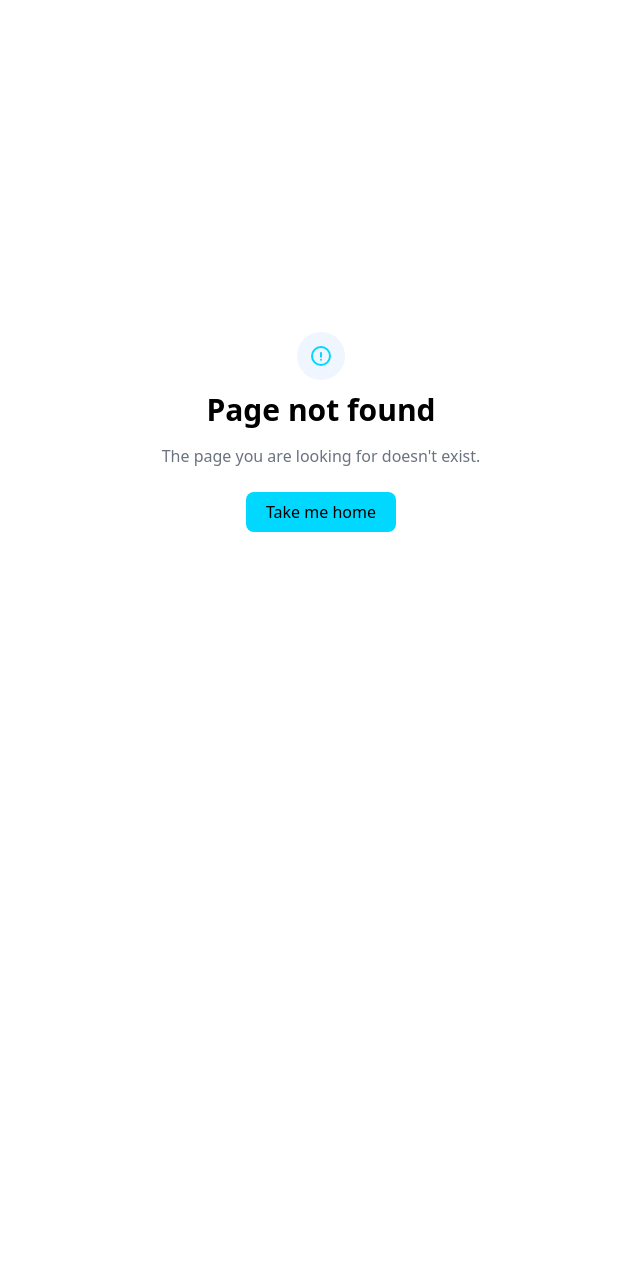
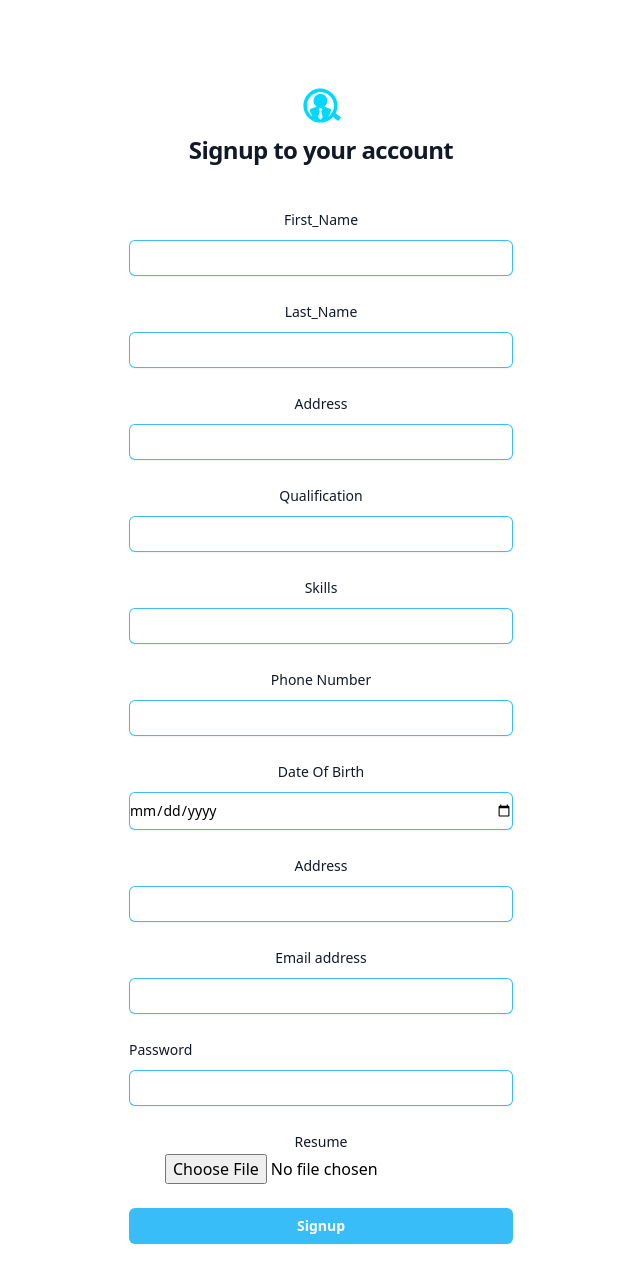
Before and after one commit to dixitudit/Corporate-Recruitment-System, a React (Vite) app in the folder Client/: page /register-as-candidate in a window 1280 px wide. Before the commit this address had no page. Shown: the top 1282 px of the page, without its empty margins (319-959 px from the left). Before the commit the page ends 864 px from the top, so only its background shows below. Built offline with nearby package versions, Linux system fonts and the light colour scheme.

Commit message:
SignUp Page

```diff
--- a/Client/src/App.jsx
+++ b/Client/src/App.jsx
@@ -2,6 +2,7 @@ import './App.css';
 import IndexPage from './Pages/IndexPage';
 import Login from './Pages/Login';
 import Jobs from './Pages/Jobs';
+import Registercandidate from './Pages/Registercandidate';
 import {Route, Routes} from 'react-router-dom';
 import NotFound from './Pages/NotFound';
 import axios from "axios";
@@ -16,6 +17,7 @@ function App() {
       <Route index element={<IndexPage/>} />
       <Route path="/login" element={<Login/>} />
       <Route path="/jobs" element={<Jobs/>}/>
+      <Route path="/register-as-candidate" element={<Registercandidate/>}/>
       <Route path="*" element={<NotFound/>}/>
     </Routes>
   )
--- a/Client/src/Pages/App.js
+++ /dev/null
@@ -1,9 +0,0 @@
-import './App.css';
-import Login from './Components/Login';
-function App(){
-    return(
-        <div>
-            <Login/>
-        </div>
-    );
-}
--- a/Client/src/Pages/IndexPage.jsx
+++ b/Client/src/Pages/IndexPage.jsx
@@ -1,5 +1,6 @@
 import Footer from "../components/Footer";
 import NavBar from "../components/NavBar";
+
 import Typed from "react-typed";
 import laptop from "../assets/laptop.jpg"
 export default function IndexPage() {
--- a/Client/src/Pages/Login.jsx
+++ b/Client/src/Pages/Login.jsx
@@ -1,7 +1,7 @@
 
 import React from 'react'
+import { useState } from 'react';
 import PopUp from '../components/PopUp';
-import { useState  } from "react"
 
 
  const Login = () => {
--- /dev/null
+++ b/Client/src/Pages/Registercandidate.jsx
@@ -0,0 +1,115 @@
+import React from 'react';
+
+
+
+ const Registercandidate = () => {
+  return (
+
+  <div class="flex min-h-full flex-col justify-center px-6 py-12 lg:px-8">
+    <div class="sm:mx-auto sm:w-full sm:max-w-sm">
+      <div className='justify-center flex'>
+    <svg version="1.0" xmlns="http://www.w3.org/2000/svg" width="38.000000pt" height="39.000000pt" viewBox="0 0 349.000000 356.000000" preserveAspectRatio="xMidYMid meet" >
+      <g transform="translate(0.000000,356.000000) scale(0.100000,-0.100000)" fill="#00D8FF" stroke="none">
+          <path d="M1470 2965 c-153 -28 -349 -111 -470 -201 -251 -184 -419 -449 -476 -751 -24 -131 -15 -375 19 -498 69 -247 196 -448 381 -603 96 -80 136 -107 242 -160 164 -82 320 -117 529 -116 114 1 161 6 253 27 196 45 373 138 517 269 40 38 79 68 85 68 7 0 94 -57 193 -127 l181 -126 29 34 c34 40 147 209 147 220 0 4 -83 65 -185 136 -102 70 -183 132 -181 138 81 184 113 305 122 468 14 232 -40 451 -166 671 -86 151 -275 333 -440 424 -87 49 -227 99 -337 121 -120 25 -324 27 -443 6z m434 -249 c277 -77 483 -241 610 -486 176 -339 118 -770 -142 -1051 -69 -74 -140 -135 -148 -126 -3 3 12 29 34 59 74 98 140 263 158 396 l6 48 -83 39 c-107 48 -227 90 -319 109 -39 8 -74 17 -77 20 -4 3 7 16 23 28 204 156 254 431 116 644 -52 80 -109 129 -201 172 -67 32 -86 37 -172 40 -70 3 -112 0 -155 -13 -188 -54 -315 -202 -344 -400 -22 -143 41 -310 157 -414 l66 -60 -39 -6 c-109 -19 -233 -60 -366 -122 -91 -42 -91 -43 -58 -181 25 -103 75 -213 135 -298 25 -35 43 -64 39 -64 -19 0 -116 85 -169 149 -162 193 -233 401 -222 651 6 147 28 233 92 365 131 271 382 461 683 515 73 14 308 4 376 -14z m-148 -1102 c35 -20 66 -39 68 -43 3 -4 -17 -39 -44 -77 -28 -37 -48 -75 -45 -84 19 -64 105 -395 105 -406 0 -14 -138 -167 -156 -172 -6 -2 -45 35 -87 81 l-76 84 33 129 c55 209 67 248 88 270 15 17 16 23 5 27 -20 8 -109 135 -102 147 7 11 126 80 138 80 5 0 38 -16 73 -36z"/>
+      </g>
+      </svg>
+      </div>
+      <h2 class=" text-center text-2xl font-bold leading-9 tracking-tight text-gray-900">Signup to your account</h2>
+    </div>
+
+
+    <div class="mt-10 sm:mx-auto sm:w-full sm:max-w-sm">
+      <form class="space-y-6">
+
+        <div>
+          <label for="name" class="block text-sm font-medium leading-6 text-gray-900">First_Name</label>
+          <div class="mt-2" >
+            <input id="name" name="name" type="text" autocomplete="email" required class="block w-full rounded-md border-0 py-1.5 text-grey-1000 shadow-sm ring-1 ring-inset ring-sky-400 placeholder:text-sky-400 focus:ring-2 focus:ring-inset focus:ring-sky-400 sm:text-sm sm:leading-6"/>
+          </div>
+        </div>
+
+        <div>
+          <label forName="name" className="block text-sm font-medium leading-6 text-gray-900">Last_Name</label>
+          <div class="mt-2" >
+            <input id="name" name="name" type="text" autocomplete="email" required class="block w-full rounded-md border-0 py-1.5 text-grey-1000 shadow-sm ring-1 ring-inset ring-sky-400 placeholder:text-sky-400 focus:ring-2 focus:ring-inset focus:ring-sky-400 sm:text-sm sm:leading-6"/>
+          </div>
+        </div>
+
+        <div>
+          <label for="address" class="block text-sm font-medium leading-6 text-gray-900">Address</label>
+          <div class="mt-2">
+            <input id="address" name="address" type="text" autocomplete="address" required class="block w-full rounded-md border-0 py-1.5 text-gray-1000 shadow-sm ring-1 ring-inset ring-sky-400 placeholder:text-sky-400 focus:ring-2 focus:ring-inset focus:ring-sky-400 sm:text-sm sm:leading-6"/>
+          </div>
+        </div>
+
+        <div>
+          <label for="Qualification" class="block text-sm font-medium leading-6 text-gray-900">Qualification</label>
+          <div class="mt-2">
+            <input id="qualification" name="qualification" type="text" autocomplete="qualification" required class="block w-full rounded-md border-0 py-1.5 text-gray-1000 shadow-sm ring-1 ring-inset ring-sky-400 placeholder:text-sky-400 focus:ring-2 focus:ring-inset focus:ring-sky-400 sm:text-sm sm:leading-6"/>
+          </div>
+        </div>
+
+        <div>
+          <label for="skills" class="block text-sm font-medium leading-6 text-gray-900">Skills</label>
+          <div class="mt-2">
+            <input id="skills" name="skills" type="text" autocomplete="skills" required class="block w-full rounded-md border-0 py-1.5 text-gray-1000 shadow-sm ring-1 ring-inset ring-sky-400 placeholder:text-sky-400 focus:ring-2 focus:ring-inset focus:ring-sky-400 sm:text-sm sm:leading-6"/>
+          </div>
+        </div>
+
+        <div>
+          <label for="PhoneNo" class="block text-sm font-medium leading-6 text-gray-900">Phone Number</label>
+          <div class="mt-2">
+            <input id="PhoneNo" name="PhoneNo" type="tel" autocomplete="PhoneNo" required class="block w-full rounded-md border-0 py-1.5 text-gray-1000 shadow-sm ring-1 ring-inset ring-sky-400 placeholder:text-sky-400 focus:ring-2 focus:ring-inset focus:ring-sky-400 sm:text-sm sm:leading-6"/>
+          </div>
+        </div>
+
+        <div>
+          <label for="dateofbirth" class="block text-sm font-medium leading-6 text-gray-900">Date Of Birth</label>
+          <div class="mt-2">
+            <input id="dateofbirth" name="dateofbirth" type="date" placeholder="dd-mm-yyyy" required class="block w-full rounded-md border-0 py-1.5 text-gray-1000 shadow-sm ring-1 ring-inset ring-sky-400 placeholder:text-sky-400 focus:ring-2 focus:ring-inset focus:ring-sky-400 sm:text-sm sm:leading-6"/>
+          </div>
+        </div>
+
+        <div>
+          <label for="address" class="block text-sm font-medium leading-6 text-gray-900">Address</label>
+          <div class="mt-2">
+            <input id="address" name="address" type="text" autocomplete="address" required class="block w-full rounded-md border-0 py-1.5 text-gray-1000 shadow-sm ring-1 ring-inset ring-sky-400 placeholder:text-sky-400 focus:ring-2 focus:ring-inset focus:ring-sky-400 sm:text-sm sm:leading-6"/>
+          </div>
+        </div>
+
+        <div>
+          <label for="email" class="block text-sm font-medium leading-6 text-gray-900">Email address</label>
+          <div class="mt-2">
+            <input id="email" name="email" type="email" autocomplete="email" required class="block w-full rounded-md border-0 py-1.5 text-gray-1000 shadow-sm ring-1 ring-inset ring-sky-400 placeholder:text-sky-400 focus:ring-2 focus:ring-inset focus:ring-sky-400 sm:text-sm sm:leading-6"/>
+          </div>
+        </div>
+
+        <div>
+          <div class="flex items-center justify-between">
+            <label for="password" class="block text-sm font-medium leading-6 text-gray-900">Password</label>
+
+          </div>
+          <div class="mt-2">
+            <input id="password" name="password" type="password" autocomplete="current-password" required class="block w-full rounded-md border-0 py-1.5 text-gray-1000 shadow-sm ring-1 ring-inset ring-sky-400 placeholder:text-sky-400 focus:ring-2 focus:ring-inset focus:ring-sky-400 sm:text-sm sm:leading-6"/>
+          </div>
+        </div>
+
+        <div>
+        <label for="resume" class="block text-sm font-medium leading-6 text-gray-900">Resume</label>
+        <input type="file" id="myFile" name="filename"/>
+        </div>
+
+        <div>
+        <div class="mt-2">
+          <button type="submit" class="flex w-full justify-center rounded-md bg-sky-400 px-3 py-1.5 text-sm font-semibold leading-6 text-white shadow-sm hover:bg-sky-400 focus-visible:outline focus-visible:outline-2 focus-visible:outline-offset-2 focus-visible:outline-blue-200">Signup</button>
+        </div>
+        </div>
+
+      </form>
+
+
+    </div>
+  </div>
+  )
+}
+export default Registercandidate;
--- a/Client/src/Pages/Signup.jsx
+++ b/Client/src/Pages/Signup.jsx
@@ -12,11 +12,12 @@ import React from 'react'
     </g>
     </svg>
     </div>
-    <h2 class=" text-center text-2xl font-bold leading-9 tracking-tight text-gray-900">Sign in to your account</h2>
+    <h2 class=" text-center text-2xl font-bold leading-9 tracking-tight text-gray-900">Signup to your account</h2>
   </div>
 
   <div class="mt-10 sm:mx-auto sm:w-full sm:max-w-sm">
     <form class="space-y-6" action="#" method="POST">
+
       <div>
         <label for="email" class="block text-sm font-medium leading-6 text-gray-900">Email address</label>
         <div class="mt-2">
@@ -56,10 +57,13 @@ import React from 'react'
 
 
   </div>
+  <Link to={'/rac'} className='absolute z-[1] top-1 right-20'>
+                        <div className='py-1 rounded-2xl px-4  my-4 bg-[#00D8FF] '>Register As Candidate</div>
+                    </Link>
 </div>
   )
 }
 
 
 
-export default Login;
+export default Signup;
--- a/Client/src/components/NavBar.jsx
+++ b/Client/src/components/NavBar.jsx
@@ -2,7 +2,7 @@ import { useState  } from "react";
 import { Link, useLocation } from "react-router-dom";
 import { Link as ScrollLink } from "react-scroll";
 import PopUp from "./PopUp";
-
+import Login from "../Pages/Login";
 const NavBar = () => {
     const [open, setOpen] = useState(false);
     const [openPopup, setOpenPopup] = useState(false);
--- a/Client/src/components/PopUp.jsx
+++ b/Client/src/components/PopUp.jsx
@@ -23,7 +23,7 @@ const PopUp = ({ openPopUp, closePopUp }) => {
           className='w-full p-3 justify-center items-center'>
           <h2
             className='font-semibold py-3 text-center text-xl'>
-                <Link to={'/register-candidate'} className=' '>
+                <Link to={'/register-as-candidate'} className=''>
                         <div className='py-1 rounded-2xl px-4  my-4 bg-[#00D8FF] '>Register as Candidate</div>
                 </Link>
                 <Link to={'/register-recruiter'} className=' '>
```
